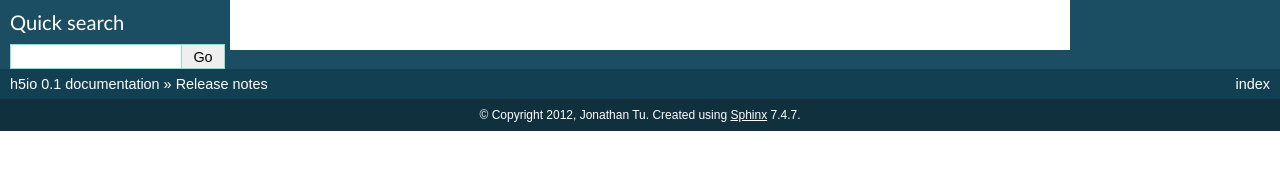
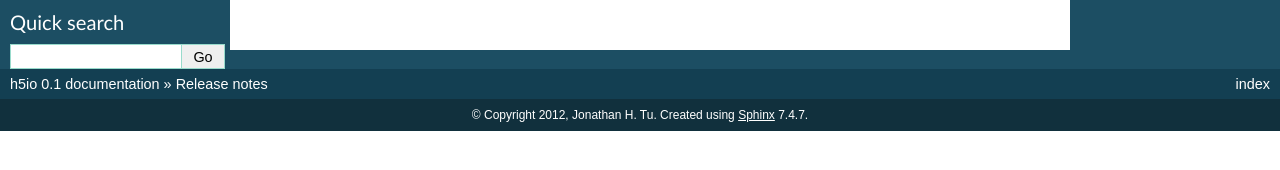
Before and after one commit to jhtu/high5py, a Sphinx documentation site: the page built from docs/release.rst, in a window 1280 px wide. Shown: the part 166-336 px from the top of the page. Built offline with Sphinx 7.4.7, drawn with Linux system fonts in a browser that asks for light colours; formulas are drawn with MathJax 3; some of the changed lines change nothing that is shown.

Commit message:
Now use simpler conf.py from sphinx-quickstart.

```diff
--- a/docs/conf.py
+++ b/docs/conf.py
@@ -1,58 +1,48 @@
-#!/usr/bin/env python3
-# -*- coding: utf-8 -*-
+# Configuration file for the Sphinx documentation builder.
 #
-# h5io documentation build configuration file, created by copying one
-# generated by sphinx-quickstart (not available on local machine).
-#
-# This file is execfile()d with the current directory set to its
-# containing dir.
-#
-# Note that not all possible configuration values are present in this
-# autogenerated file.
-#
-# All configuration values have a default; values that are commented out
-# serve to show the default.
+# This file only contains a selection of the most common options. For a full
+# list see the documentation:
+# https://www.sphinx-doc.org/en/master/usage/configuration.html
+
+# -- Path setup --------------------------------------------------------------
 
 # If extensions (or modules to document with autodoc) are in another directory,
 # add these directories to sys.path here. If the directory is relative to the
 # documentation root, use os.path.abspath to make it absolute, like shown here.
 #
-import os
-import sys
+# import os
+# import sys
+# sys.path.insert(0, os.path.abspath('.'))
 import h5io
 
-# -- General configuration ------------------------------------------------
+# -- Project information -----------------------------------------------------
 
-# If your documentation needs a minimal Sphinx version, state it here.
-#
-# needs_sphinx = '1.0'
+project = 'h5io'
+copyright = '2012, Jonathan H. Tu'
+author = 'Jonathan H. Tu'
+
+
+# -- General configuration ---------------------------------------------------
 
 # Add any Sphinx extension module names here, as strings. They can be
 # extensions coming with Sphinx (named 'sphinx.ext.*') or your custom
 # ones.
-extensions = ['sphinx.ext.autodoc',
-              'sphinx.ext.imgmath',
-              'sphinx.ext.viewcode',
-              'sphinx.ext.githubpages',
-              'sphinx.ext.napoleon']
+extensions = [
+    'sphinx.ext.autodoc',
+    'sphinx.ext.imgmath',
+    'sphinx.ext.viewcode',
+    'sphinx.ext.githubpages',
+    'sphinx.ext.napoleon',
+]
 napoleon_use_rtype = False
 
 # Add any paths that contain templates here, relative to this directory.
 templates_path = ['_templates']
 
-# The suffix(es) of source filenames.
-# You can specify multiple suffix as a list of string:
-#
-# source_suffix = ['.rst', '.md']
-source_suffix = '.rst'
-
-# The master toctree document.
-master_doc = 'index'
-
-# General information about the project.
-project = 'h5io'
-copyright = '2012, Jonathan Tu'
-author = 'Jonathan Tu'
+# List of patterns, relative to source directory, that match files and
+# directories to ignore when looking for source files.
+# This pattern also affects html_static_path and html_extra_path.
+exclude_patterns = ['_build', 'Thumbs.db', '.DS_Store']
 
 # The version info for the project you're documenting, acts as replacement for
 # |version| and |release|, also used in various other places throughout the
@@ -63,98 +53,14 @@
 # The full version, including alpha/beta/rc tags.
 release = version
 
-# The language for content autogenerated by Sphinx. Refer to documentation
-# for a list of supported languages.
-#
-# This is also used if you do content translation via gettext catalogs.
-# Usually you set "language" from the command line for these cases.
-language = None
-
-# List of patterns, relative to source directory, that match files and
-# directories to ignore when looking for source files.
-# This patterns also effect to html_static_path and html_extra_path
-exclude_patterns = ['_build', 'Thumbs.db', '.DS_Store']
-
-# The name of the Pygments (syntax highlighting) style to use.
-pygments_style = 'sphinx'
-
-# If true, `todo` and `todoList` produce output, else they produce nothing.
-todo_include_todos = False
-
-
-# -- Options for HTML output ----------------------------------------------
+# -- Options for HTML output -------------------------------------------------
 
 # The theme to use for HTML and HTML Help pages.  See the documentation for
 # a list of builtin themes.
 #
-# html_theme = 'alabaster'
 html_theme = 'default'
-
-
-# Theme options are theme-specific and customize the look and feel of a theme
-# further.  For a list of options available for each theme, see the
-# documentation.
-#
-# html_theme_options = {}
 
 # Add any paths that contain custom static files (such as style sheets) here,
 # relative to this directory. They are copied after the builtin static files,
 # so a file named "default.css" will overwrite the builtin "default.css".
-html_static_path = ['build/_static']
-
-
-# -- Options for HTMLHelp output ------------------------------------------
-
-# Output file base name for HTML help builder.
-htmlhelp_basename = 'h5iodoc'
-
-
-# -- Options for LaTeX output ---------------------------------------------
-
-latex_elements = {
-    # The paper size ('letterpaper' or 'a4paper').
-    #
-    # 'papersize': 'letterpaper',
-
-    # The font size ('10pt', '11pt' or '12pt').
-    #
-    # 'pointsize': '10pt',
-
-    # Additional stuff for the LaTeX preamble.
-    #
-    # 'preamble': '',
-
-    # Latex figure (float) alignment
-    #
-    # 'figure_align': 'htbp',
-}
-
-# Grouping the document tree into LaTeX files. List of tuples
-# (source start file, target name, title,
-#  author, documentclass [howto, manual, or own class]).
-latex_documents = [
-    (master_doc, 'h5io.tex', 'h5io Documentation',
-     'Jonathan Tu', 'manual'),
-]
-
-
-# -- Options for manual page output ---------------------------------------
-
-# One entry per manual page. List of tuples
-# (source start file, name, description, authors, manual section).
-man_pages = [
-    (master_doc, 'h5io', 'h5io Documentation',
-     [author], 1)
-]
-
-
-# -- Options for Texinfo output -------------------------------------------
-
-# Grouping the document tree into Texinfo files. List of tuples
-# (source start file, target name, title, author,
-#  dir menu entry, description, category)
-texinfo_documents = [
-    (master_doc, 'h5io', 'h5io Documentation',
-     author, 'h5io', 'High-level HDF5 interface',
-     'Miscellaneous')
-]
+html_static_path = ['_static']
```
